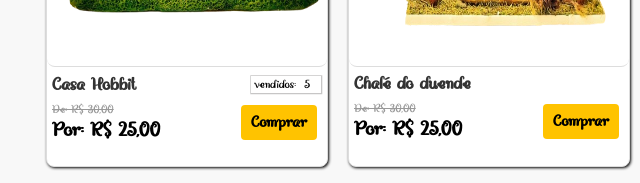
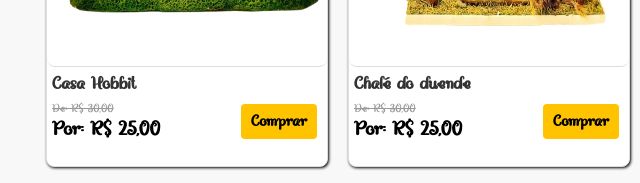
Before and after one commit to jhorgeluiz/Loja-Arte-Bela-Artesanatos, a plain HTML site: page index.html in a window 1280 px wide. Shown: the part 617-800 px from the top of the page, 0-640 px from the left. Drawn offline with Linux system fonts and the light colour scheme.

Commit message:
atualização

```diff
--- a/index.html
+++ b/index.html
@@ -38,7 +38,7 @@
         <section id="itemsContainer" class="container_principal">
             <div class="container_conteudo" data-price="25">
                 <img id="hobbit" class="img_produto" src="imagens/casahobit1.png" alt="">
-                <aside><h2>Casa Hobbit</h2> <p>vendidos:<span>5</span></p></aside>
+                <h2>Casa Hobbit</h2>
 
                 <p class="preco_ant">De: R$ 30,00</p>
                 <p class="preco_novo">Por: R$ 25,00</p>
```
